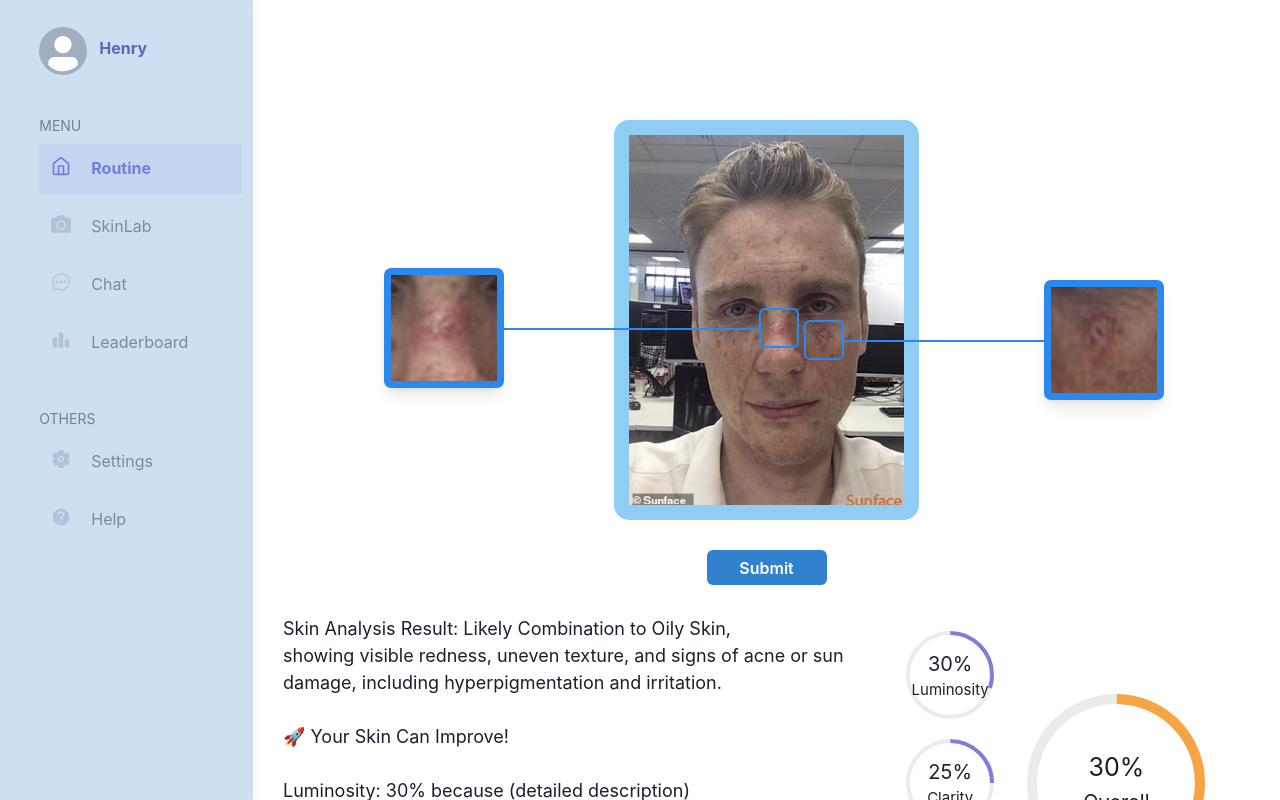
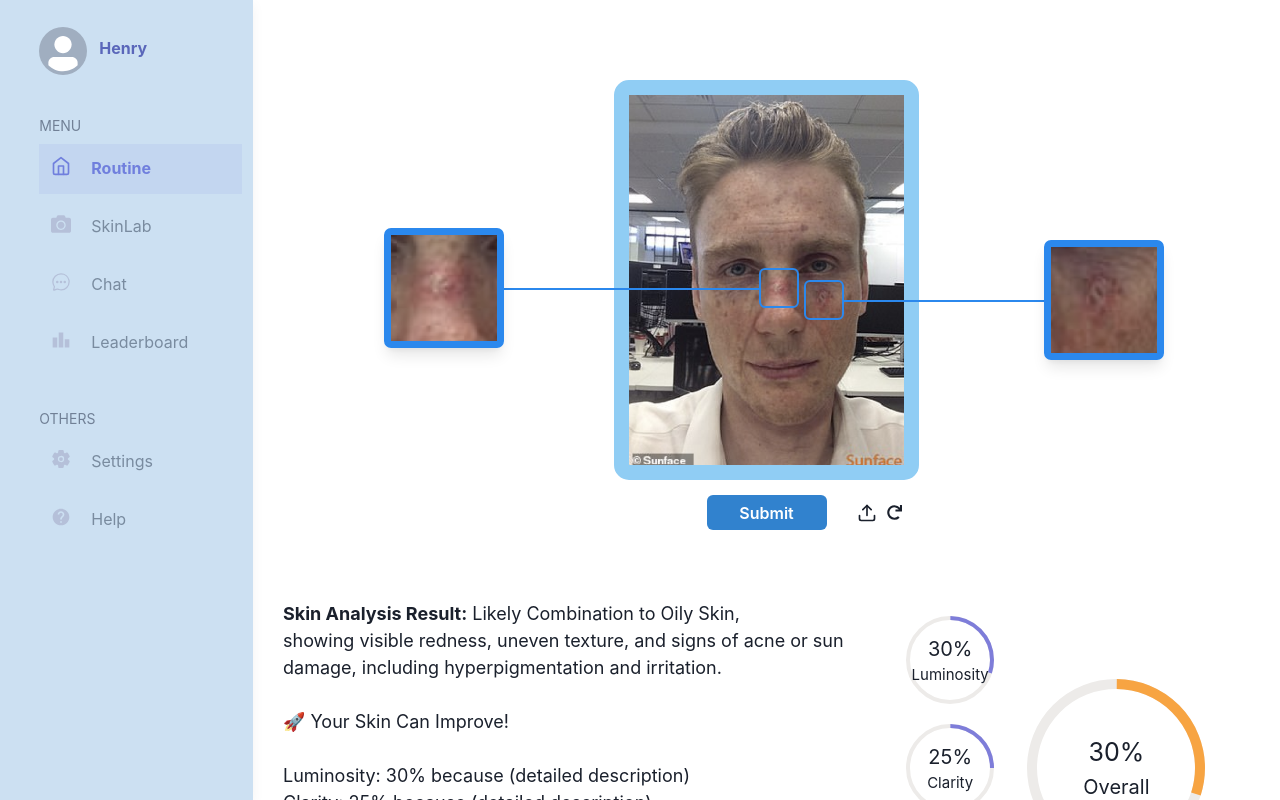
Before and after one commit to HeinHtutZaw19/simplify, a React (Vite) app in the folder frontend/: page /skinlab in a window 1280 px wide. Built offline with nearby package versions, Linux system fonts and the light colour scheme.

Commit message:
Add icons upload + redo icons

```diff
--- a/frontend/src/components/SkinLabAnalysis.jsx
+++ b/frontend/src/components/SkinLabAnalysis.jsx
@@ -9,7 +9,7 @@ const SkinLabAnalysis = () => {
         <Box>
             <Flex direction="row" justify='flex-start'>
                 <Text flex="1" p={30} fontSize={18} >
-                    Skin Analysis Result: Likely Combination to Oily Skin, showing visible redness, uneven texture, and signs of acne or sun damage, including hyperpigmentation and irritation.
+                    <b>Skin Analysis Result:</b> Likely Combination to Oily Skin, showing visible redness, uneven texture, and signs of acne or sun damage, including hyperpigmentation and irritation.
                     <br /> <br />
                     🚀 Your Skin Can Improve!
                     <br /><br />
--- a/frontend/src/pages/SkinLabPage.jsx
+++ b/frontend/src/pages/SkinLabPage.jsx
@@ -1,12 +1,14 @@
 import React from 'react'
-import { Flex, Box, Image, Button } from '@chakra-ui/react'
+import { Flex, Box, Image, Button, Text } from '@chakra-ui/react'
+import { FiUpload } from "react-icons/fi";
+import { FaRedo } from "react-icons/fa";
 import SkinLabAnalysis from '../components/SkinLabAnalysis';
 import testImage from '../assets/skinanalysis.png';
 
 const SkinLabPage = () => {
   return (
     <Flex flex="1" height="100vh" overflowY="auto" direction="column" alignItems="center" sx={{ '&::-webkit-scrollbar': { display: 'none' } }}>
-      <Box position="relative" mt="120px">
+      <Box position="relative" mt="80px">
         <Image src={testImage} height="400px" border="15px solid" rounded="15px" borderColor="blue.200" />
         <Box
           position="absolute"
@@ -78,9 +80,17 @@ const SkinLabPage = () => {
           <Image src={testImage} transform="scale(6.0)" transformOrigin="top left" ml="-295px" mt="-395px" />
         </Box>
       </Box>
-      <Button mt="30px" width="120px" height="35px" lineHeight="90px" colorScheme="blue">
-        Submit
-      </Button>
+      <Flex direction="row" mt="15px" mb="40px" align="center" width={300}>
+        <Button width="120px" ml="90px" mr="30px" height="35px" lineHeight="90px" colorScheme="blue">
+          Submit
+        </Button>
+        <Text fontSize={20} mr="10px">
+          <FiUpload />
+        </Text>
+        <Text fontSize={15}>
+          <FaRedo />
+        </Text>
+      </Flex>
       <SkinLabAnalysis />
     </Flex>
   )
```
